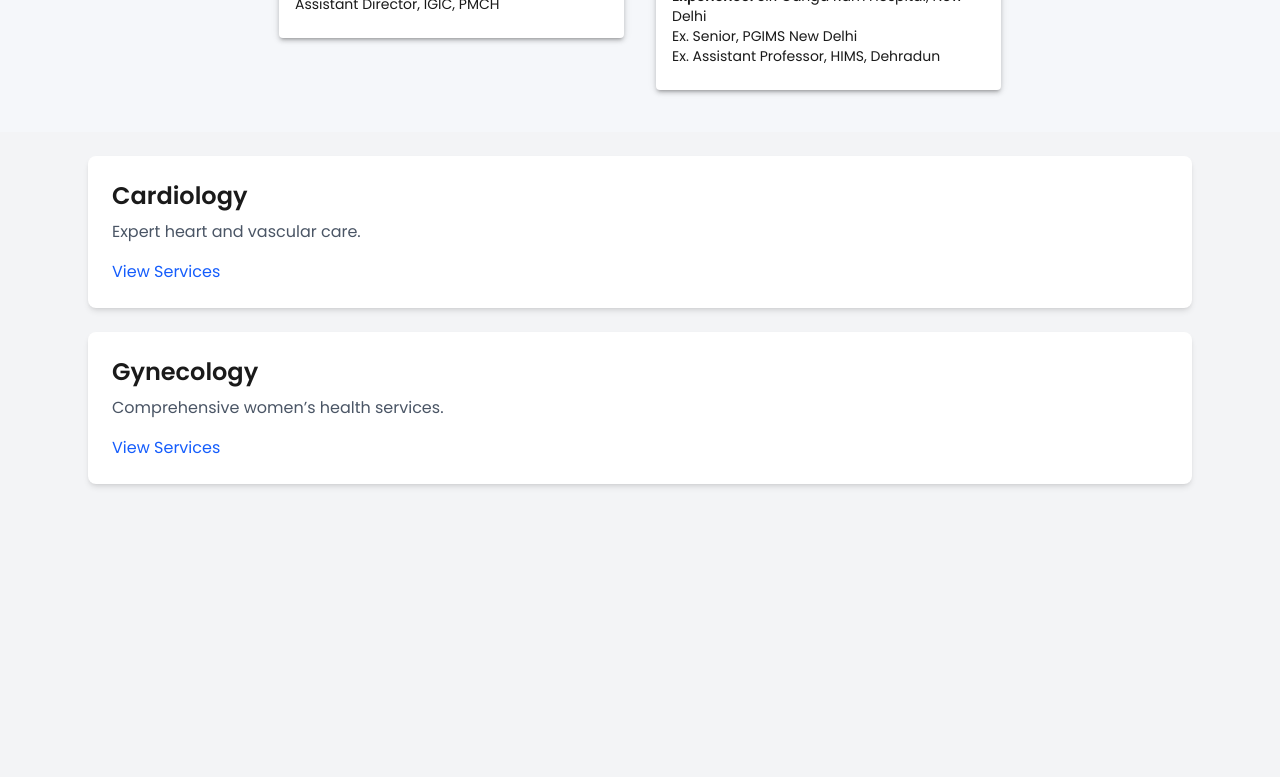
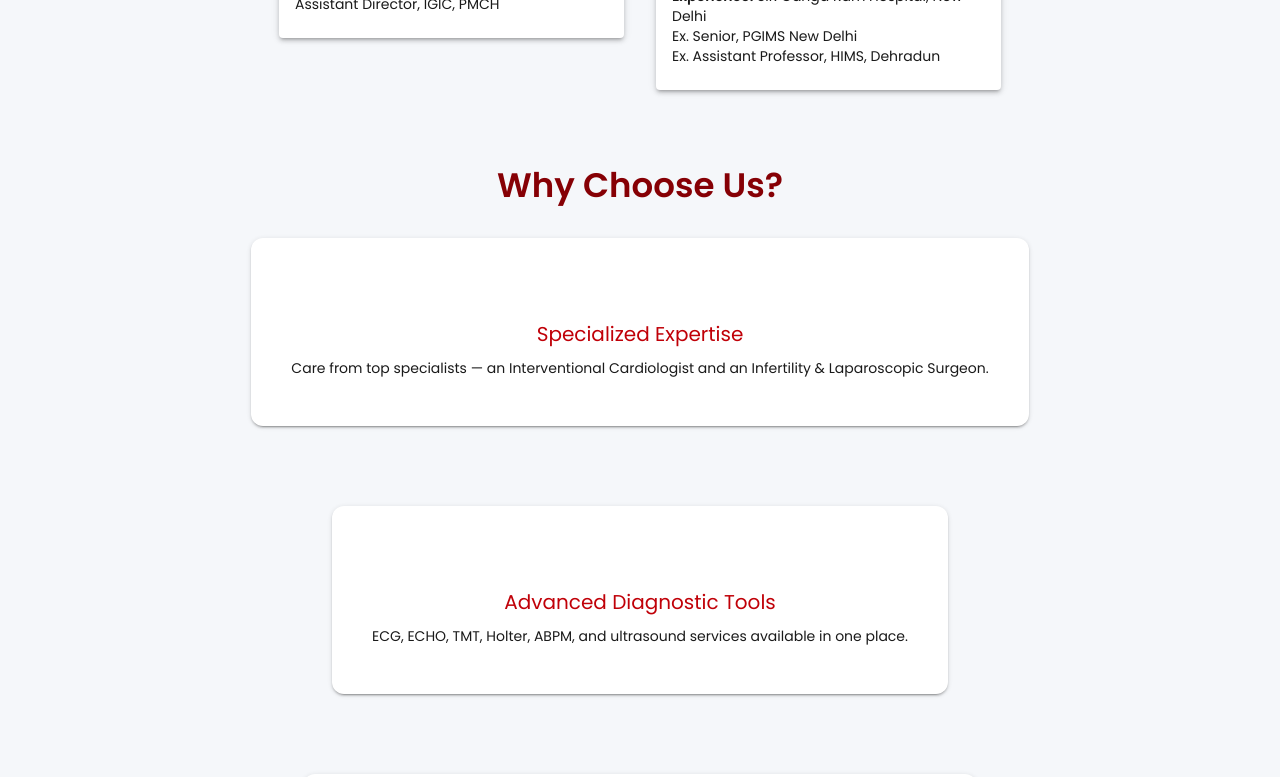
Before and after one commit to EmulationNerds685/Narayan_Clinic, a React (Vite) app: page / in a window 1280 px wide. Shown: the part 1960-2737 px from the top of the page. Built offline with nearby package versions, Linux system fonts and the light colour scheme; some icons are missing.

Commit message:
service component updated

```diff
--- a/src/pages/Homepage.jsx
+++ b/src/pages/Homepage.jsx
@@ -7,7 +7,6 @@ import WhyChooseUs from "../components/ChooseUs";
 import { motion } from "framer-motion";
 
 import Herocarousel from "../components/Herocarousel";
-import ServiceCards from "./ServiceCards";
 
 
 
@@ -45,9 +44,7 @@ const HomePage = () => {
             <DoctorsSection />
           </Box>
         </motion.div>
-        <div className="bg-gray-100 min-h-screen">
-      <ServiceCards />
-    </div>
+
         <motion.div
           variants={fadeIn}
           initial="hidden"
--- a/src/pages/ServiceCards.jsx
+++ /dev/null
@@ -1,70 +0,0 @@
-import React, { useState } from 'react';
-
-const ServiceCards = () => {
-  const [openCard, setOpenCard] = useState(null);
-
-  const services = {
-    cardiology: [
-      'ECG',
-      'Echocardiogram',
-      'Stress Test',
-      'Heart Consultation',
-    ],
-    gynecology: [
-      'Prenatal Care',
-      'Pap Smear',
-      'Fertility Consultation',
-      'Menstrual Disorder Treatment',
-    ],
-  };
-
-  const toggleDropdown = (card) => {
-    setOpenCard(openCard === card ? null : card);
-  };
-
-  return (
-    <div className="!p-6 !max-w-6xl !mx-auto">
-      <div className="grid gap-6 !sm:grid-cols-1 !md:grid-cols-2">
-        {/* Cardiology Card */}
-        <div className="bg-white shadow-md rounded-lg !p-6">
-          <h2 className="text-2xl font-semibold !mb-2">Cardiology</h2>
-          <p className="text-gray-600 !mb-4">Expert heart and vascular care.</p>
-          <button
-            onClick={() => toggleDropdown('cardiology')}
-            className="text-blue-600 hover:underline focus:outline-none"
-          >
-            View Services
-          </button>
-          {openCard === 'cardiology' && (
-            <ul className="!mt-4 list-disc list-inside text-gray-700">
-              {services.cardiology.map((service, index) => (
-                <li key={index}>{service}</li>
-              ))}
-            </ul>
-          )}
-        </div>
-
-        {/* Gynecology Card */}
-        <div className="bg-white shadow-md rounded-lg !p-6">
-          <h2 className="text-2xl font-semibold !mb-2">Gynecology</h2>
-          <p className="text-gray-600 !mb-4">Comprehensive women’s health services.</p>
-          <button
-            onClick={() => toggleDropdown('gynecology')}
-            className="text-blue-600 hover:underline focus:outline-none"
-          >
-            View Services
-          </button>
-          {openCard === 'gynecology' && (
-            <ul className="!mt-4 list-disc list-inside text-gray-700">
-              {services.gynecology.map((service, index) => (
-                <li key={index}>{service}</li>
-              ))}
-            </ul>
-          )}
-        </div>
-      </div>
-    </div>
-  );
-};
-
-export default ServiceCards;
```
